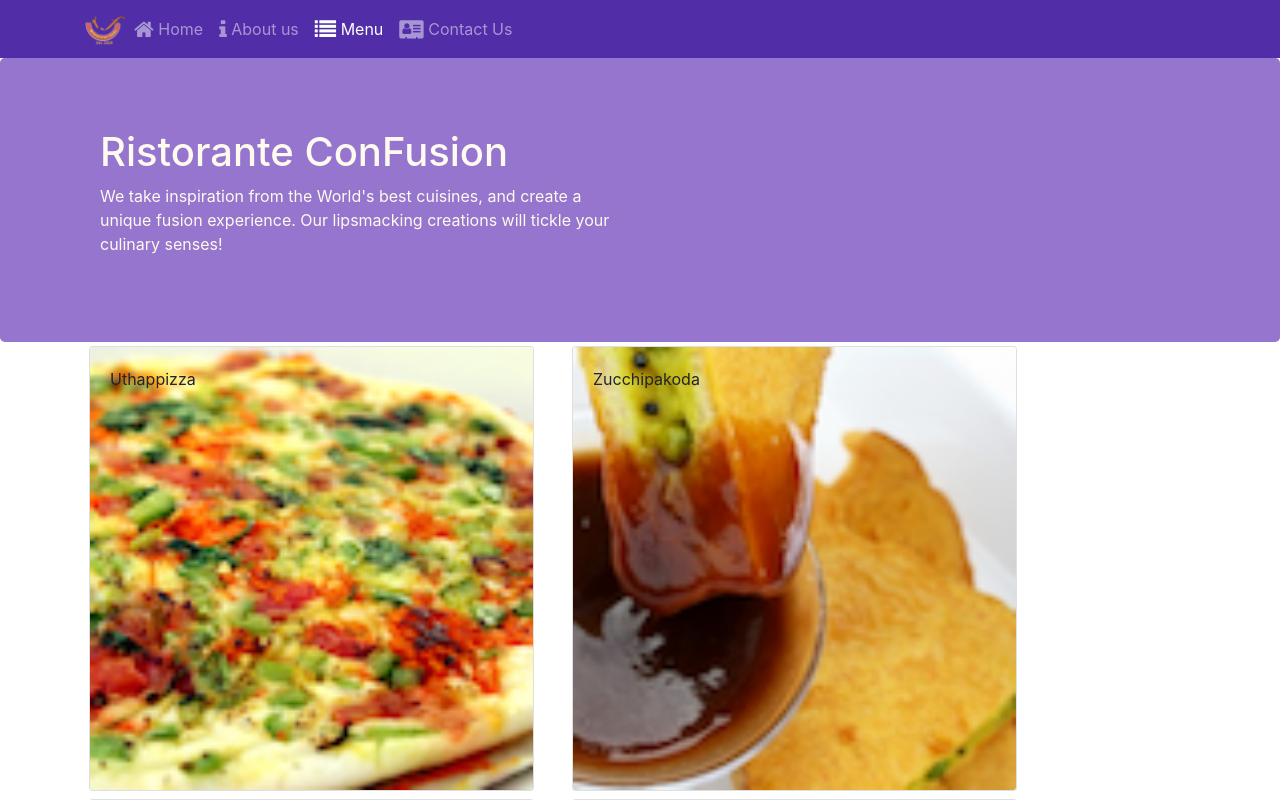
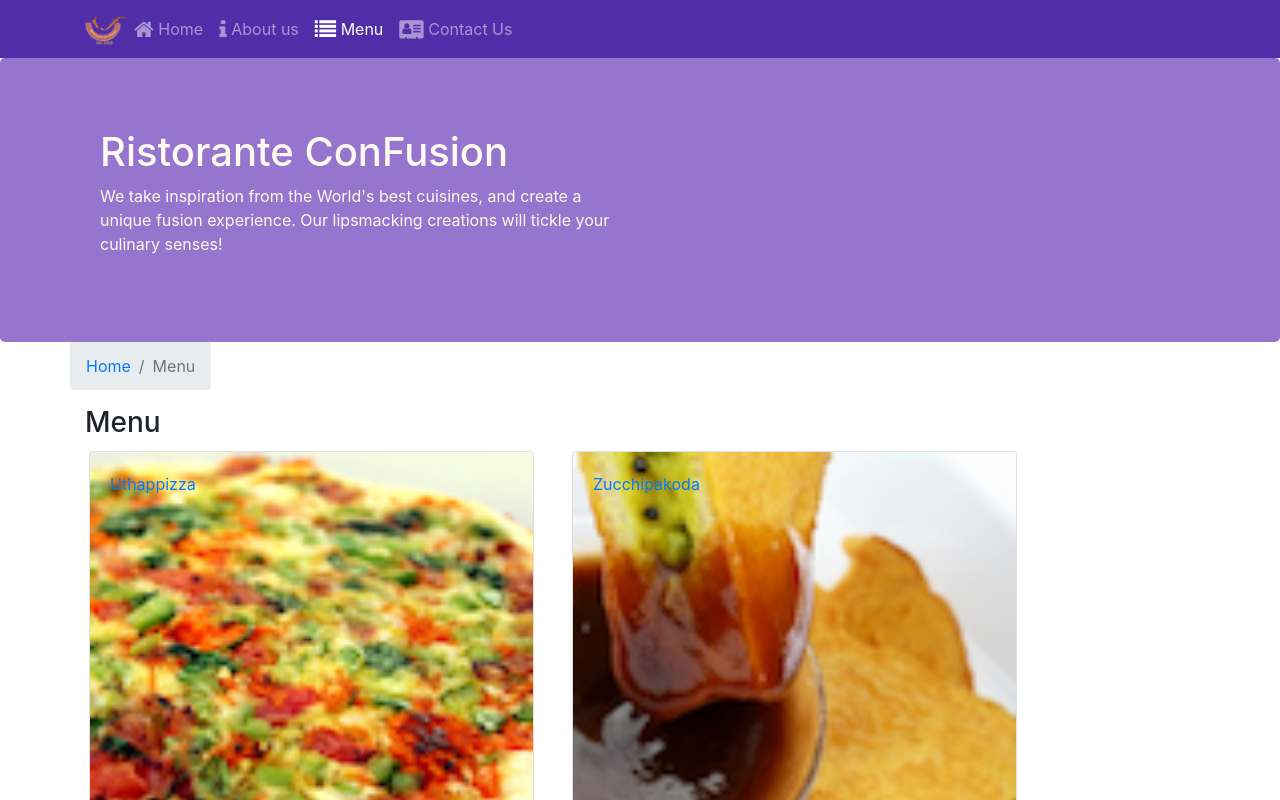
Before and after one commit to jupmorenor/reactconfusion, a React (Create React App) app: page /menu in a window 1280 px wide. Shown: the top 800 px of the page. Built offline with nearby package versions, Linux system fonts and the light colour scheme.

Commit message:
Added navigation using parameters to render details: SPA part 2

```diff
--- a/src/components/ContactComponent.js
+++ b/src/components/ContactComponent.js
@@ -1,8 +1,19 @@
 import React from 'react';
+import { Breadcrumb, BreadcrumbItem } from 'reactstrap'
+import { Link } from 'react-router-dom'
 
 function Contact(props) {
     return(
         <div className="container">
+            <div className="row">
+                <Breadcrumb>
+                    <BreadcrumbItem><Link to="/home">Home</Link></BreadcrumbItem>
+                    <BreadcrumbItem active>Contact Us</BreadcrumbItem>
+                </Breadcrumb>
+                <div className="col-12" >
+                    <h3>Contact Us</h3>
+                </div>
+            </div>
             <div className="row row-content">
                 <div className="col-12">
                 <h3>Location Information</h3>
--- a/src/components/DishdetailComponent.js
+++ b/src/components/DishdetailComponent.js
@@ -1,7 +1,6 @@
 import React from 'react';
-import { Card, CardImg, CardText, CardTitle, CardBody } from 'reactstrap';
-
-
+import { Card, CardImg, CardText, CardTitle, CardBody, Breadcrumb, BreadcrumbItem } from 'reactstrap';
+import { Link } from 'react-router-dom'
 
 function RenderComments({comments}) {
     return (
@@ -29,7 +28,6 @@
 function RenderDish({dish}) {
     if (dish != null) {
         return (
-            <div className="row">
             <div className="col-12 col-md-5 m-1">
                 <Card>
                     <CardImg src={dish.image} alt={dish.name} />
@@ -38,8 +36,6 @@
                         <CardText>{dish.description}</CardText>
                     </CardBody>
                 </Card>
-                </div>
-                <RenderComments comments={dish.comments} />
             </div>
         );
     } else {
@@ -52,7 +48,20 @@
 const DishDetail = (props) => {
     return (
         <div className="container">
+            <div className="row">
+                <Breadcrumb>
+                    <BreadcrumbItem><Link to="/home">Home</Link></BreadcrumbItem>
+                    <BreadcrumbItem><Link to="/menu">Menu</Link></BreadcrumbItem>
+                    <BreadcrumbItem active>{props.dish.name}</BreadcrumbItem>
+                </Breadcrumb>
+                <div className="col-12" >
+                    <h3>{props.dish.name}</h3>
+                </div>
+            </div>
+            <div className="row">
                 <RenderDish dish={props.dish} />
+                <RenderComments comments={props.comments} />
+            </div>
         </div>
     );
 
--- a/src/components/MainComponent.js
+++ b/src/components/MainComponent.js
@@ -5,6 +5,7 @@
 import Contact from './ContactComponent'
 import Header from './HeaderComponent';
 import Footer from './FooterComponent';
+import DishDetail from "./DishdetailComponent";
 import { DISHES } from '../data/dishes';
 import { COMMENTS } from '../data/comments';
 import { LEADERS } from '../data/leaders';
@@ -30,13 +31,23 @@
       />
     }
 
+    const DishWithId = ({match}) => {
+      return (
+        <DishDetail
+          dish={this.state.dishes.filter((dish) => dish.id === parseInt(match.params.dishId))[0] }
+          comments={this.state.comments.filter((comment) => comment.dishId ===  parseInt(match.params.dishId)) }
+        />
+      );
+    }
+
     return (
       <>
         <Header />
         <Switch>
           <Route path="/home" component={HomePage} />
+          <Route exact path="/contactus" component={Contact} />
           <Route exact path="/menu" component={() => <Menu dishes={this.state.dishes} />} />
-          <Route exact path="/contactus" component={Contact} />
+          <Route path="/menu/:dishId" component={DishWithId} />
           <Redirect to="/home" />
         </Switch>
         <Footer />
--- a/src/components/MenuComponent.js
+++ b/src/components/MenuComponent.js
@@ -1,14 +1,16 @@
 import React from 'react';
-import { Card, CardImg, CardImgOverlay, CardTitle } from 'reactstrap';
+import { Card, CardImg, CardImgOverlay, CardTitle, Breadcrumb, BreadcrumbItem } from 'reactstrap';
+import { Link } from 'react-router-dom'
 
 function RenderMenuItem({dish}) {
     return (
         <Card >
-            <CardImg width="100%" src={dish.image} alt={dish.name} />
-
-            <CardImgOverlay>
-                <CardTitle>{dish.name}</CardTitle>
-            </CardImgOverlay>
+            <Link to={`/menu/${dish.id}`} >
+                <CardImg width="100%" src={dish.image} alt={dish.name} />
+                <CardImgOverlay>
+                    <CardTitle>{dish.name}</CardTitle>
+                </CardImgOverlay>
+            </Link>
         </Card>
     );
 }
@@ -18,13 +20,22 @@
     const menu = props.dishes.map((dish) => {
         return (
             <div key={dish.id} className="col-12 col-md-5 m-1">
-                <RenderMenuItem dish={dish} onClick={props.onClick} />
+                <RenderMenuItem dish={dish} />
             </div>
         );
     });
 
     return (
         <div className="container">
+            <div className="row">
+                <Breadcrumb>
+                    <BreadcrumbItem><Link to="/home">Home</Link></BreadcrumbItem>
+                    <BreadcrumbItem active>Menu</BreadcrumbItem>
+                </Breadcrumb>
+                <div className="col-12" >
+                    <h3>Menu</h3>
+                </div>
+            </div>
             <div className="row">
                 {menu}
             </div>
```
Lines whose indentation alone changed are shown as unchanged.
